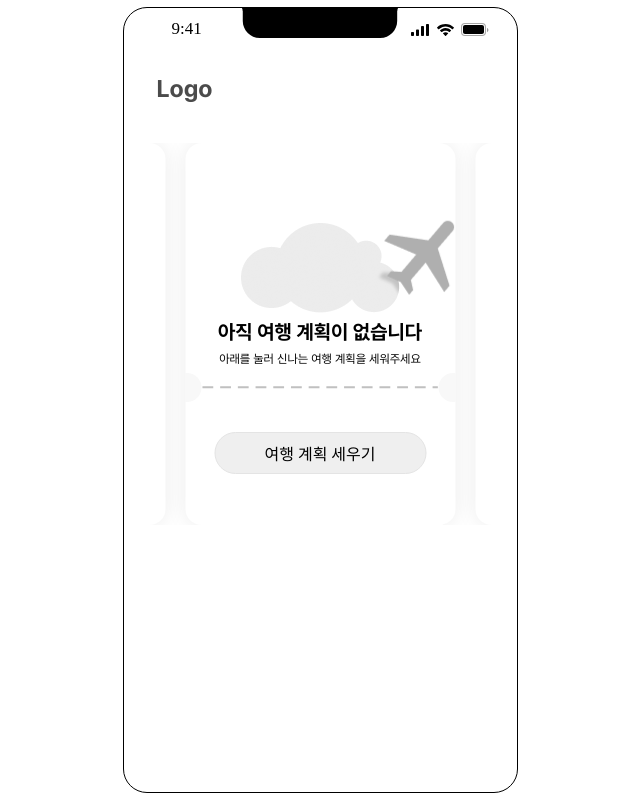
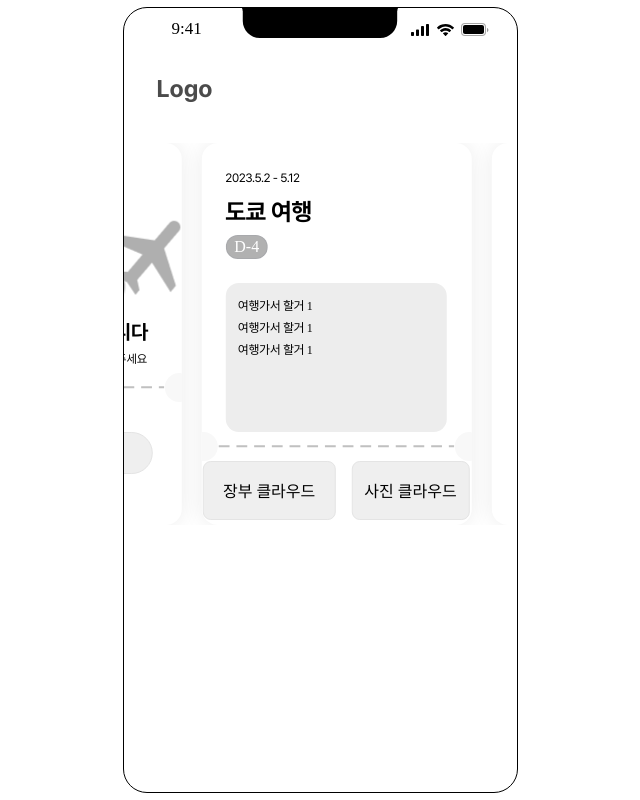
Before and after one commit to westofsky/gachi_frontend, a React (Vite) app: page /home in a window 1280 px wide. Shown: the whole page, without its empty margins (320-960 px from the left). Built offline with nearby package versions, Linux system fonts and the light colour scheme.

Commit message:
style: 여행 컴포넌트 구현

```diff
--- a/src/pages/Home/Home.tsx
+++ b/src/pages/Home/Home.tsx
@@ -10,7 +10,6 @@ export default function Home() {
       </LogoWrapper>
       <TripItemGallery>
         <TripItemWrapper>
-          <TripItem></TripItem>
           <TripItem>
             <NotYet.Wrapper>
               <NotYet.Cloud src={'/images/cloud.png'} />
@@ -30,6 +29,27 @@ export default function Home() {
               </NotYet.SplitWrapper>
             </NotYet.Split>
             <NotYet.Button>여행 계획 세우기</NotYet.Button>
+          </TripItem>
+          <TripItem>
+            <Travel.Date>2023.5.2 - 5.12</Travel.Date>
+            <Travel.Title>도쿄 여행</Travel.Title>
+            <Travel.DDay>D-4</Travel.DDay>
+            <Travel.TodoBox>
+              <Travel.Todo>여행가서 할거 1</Travel.Todo>
+              <Travel.Todo>여행가서 할거 1</Travel.Todo>
+              <Travel.Todo>여행가서 할거 1</Travel.Todo>
+            </Travel.TodoBox>
+            <NotYet.Split>
+              <NotYet.SplitWrapper>
+                <NotYet.Circle />
+                <NotYet.Line src={'/images/line.svg'} />
+                <NotYet.Circle />
+              </NotYet.SplitWrapper>
+            </NotYet.Split>
+            <Travel.CloudBox>
+              <Travel.PayCloud>장부 클라우드</Travel.PayCloud>
+              <Travel.PhotoCloud>사진 클라우드</Travel.PhotoCloud>
+            </Travel.CloudBox>
           </TripItem>
           <TripItem></TripItem>
         </TripItemWrapper>
@@ -53,7 +73,7 @@ const TripItemWrapper = styled.div`
   justify-content: center;
   gap: 20px;
   transform: translate(-25%, 0%);
-  width: 200%;
+  width: 216%;
 `;
 const TripItem = styled.div`
   width: 270px;
@@ -134,3 +154,79 @@ const NotYet = {
     cursor: pointer;
   `,
 };
+
+const Travel = {
+  Date: styled.p`
+    color: #000;
+    margin: 24px 24px 12px 24px;
+    font-family: Pretendard-Regular;
+    font-size: 12px;
+    font-style: normal;
+    font-weight: 400;
+    line-height: 22px; /* 183.333% */
+    letter-spacing: -0.408px;
+  `,
+  Title: styled.p`
+    margin-left: 24px;
+    margin-bottom: 12px;
+    color: #000;
+    font-family: Pretendard-Bold;
+    font-size: 24px;
+    font-style: normal;
+    font-weight: 700;
+    line-height: 22px; /* 91.667% */
+    letter-spacing: -0.408px;
+  `,
+  DDay: styled.div`
+    margin-left: 24px;
+    display: inline-flex;
+    padding: 2px 8px;
+    align-items: flex-start;
+    gap: 8px;
+    border-radius: 12px;
+    border: 0.25px solid rgba(20, 34, 81, 0.06);
+    background: #b1b1b1;
+    color: white;
+  `,
+  TodoBox: styled.div`
+    width: 197px;
+    height: 125px;
+    padding: 12px;
+    margin: 0 auto;
+    margin-top: 24px;
+    flex-shrink: 0;
+    border-radius: 13px;
+    background: #ededed;
+    display: flex;
+    flex-direction: column;
+  `,
+  Todo: styled.p`
+    color: #000;
+    font-family: Pretendard;
+    font-size: 12px;
+    font-style: normal;
+    font-weight: 400;
+    line-height: 22px; /* 183.333% */
+    letter-spacing: -0.408px;
+  `,
+  CloudBox: styled.div`
+    display: flex;
+    align-items: center;
+    justify-content: center;
+    gap: 16px;
+  `,
+  PayCloud: styled.div`
+    display: inline-flex;
+    padding: 16px 19px 17px 19px;
+    border-radius: 8px;
+    border: 1px solid #e4e4e4;
+    background: #efefef;
+  `,
+  PhotoCloud: styled.div`
+    display: inline-flex;
+    padding: 16px 12px 17px 12px;
+    border-radius: 8px;
+    border: 1px solid #e4e4e4;
+    background: #efefef;
+  `,
+};
```
